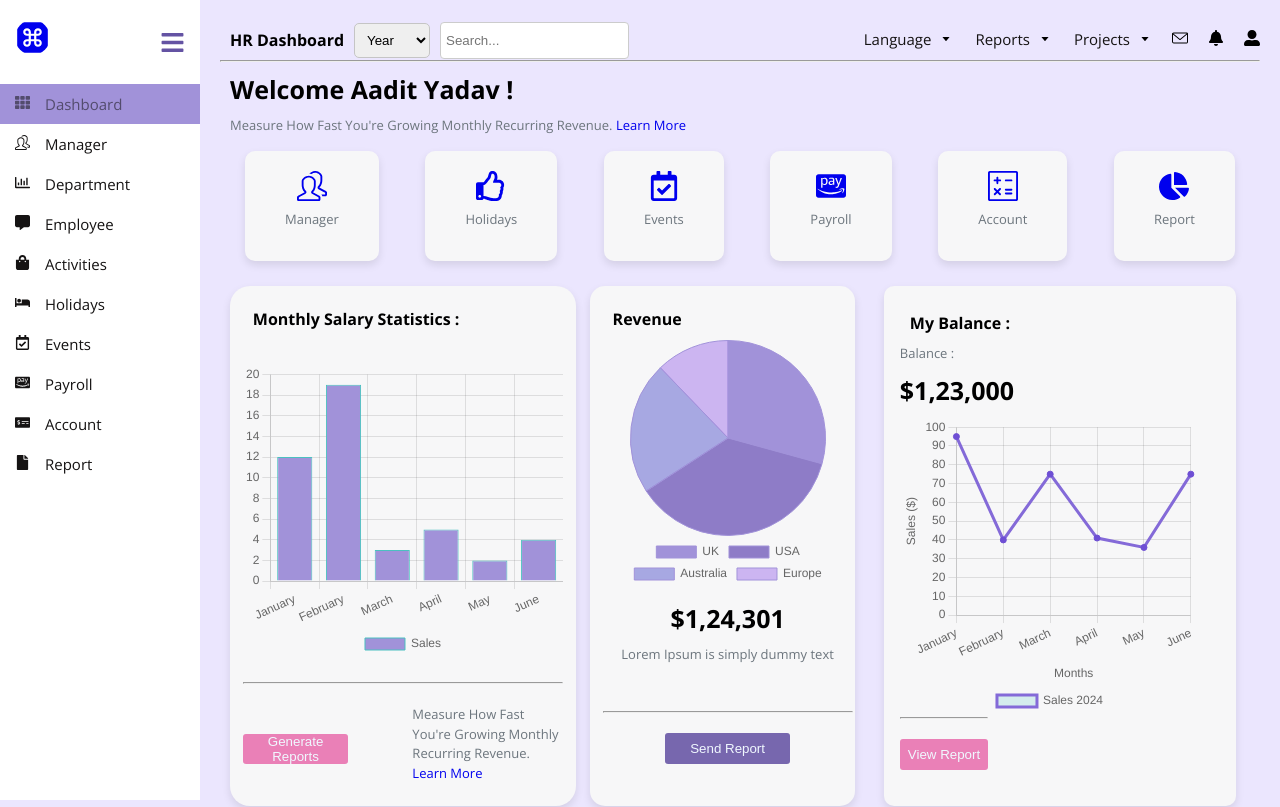
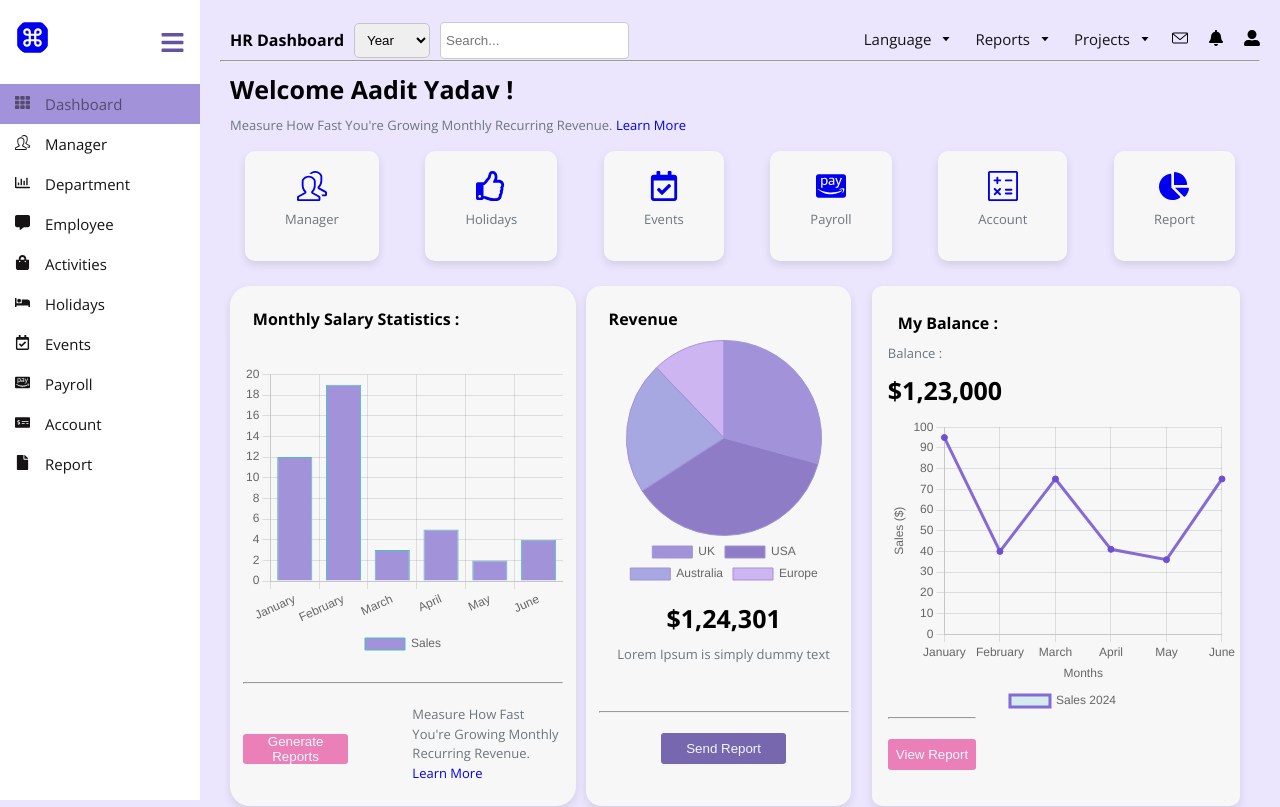
Before and after one commit to Aadityadav191/React-Dashboard, a React (Create React App) app: page /Dashboard in a window 1280 px wide. Shown: the top 807 px of the page. Built offline with nearby package versions, Linux system fonts and the light colour scheme.

Commit message:
changes in responsive

```diff
--- a/src/App.css
+++ b/src/App.css
@@ -11,3 +11,14 @@ body{
   padding:0;
   text-decoration: none;
 }
+::-webkit-scrollbar {
+  width: 8px;
+  border-radius: 50px;
+}
+::-webkit-scrollbar-track {
+  background-color: #ebe6fe;
+}
+::-webkit-scrollbar-thumb {
+  background: linear-gradient(to bottom, #ebe6fe, #7f6fb8);
+  border-radius: 50px;
+}
--- a/src/Component/Charts/BarChart/Barchart.css
+++ b/src/Component/Charts/BarChart/Barchart.css
@@ -1,6 +1,6 @@
 .barchartcontainer{
   height:auto;
-  width: 25rem;
+  width: 28rem;
   padding: .5rem;
   display:flex;
   border-radius: 20px;
--- a/src/Component/Charts/LineChart/LineChart.css
+++ b/src/Component/Charts/LineChart/LineChart.css
@@ -2,7 +2,7 @@
 .linechartcontainer {
   height: auto;
   width: 90%;
-  max-width: 20rem;
+  max-width: 21rem;
   padding: 0.5rem;
   display: flex;
   justify-content: space-between; /* Push items to top and bottom */
--- a/src/Component/Charts/LineChart/LineChart.js
+++ b/src/Component/Charts/LineChart/LineChart.js
@@ -82,7 +82,7 @@ export default function LineChart() {
           <Line
             data={data}
             options={options}
-            width={300} // Increase width for a larger chart
+            width={350} // Increase width for a larger chart
             height={300} // Set a specific height
           />
         </section>
```
